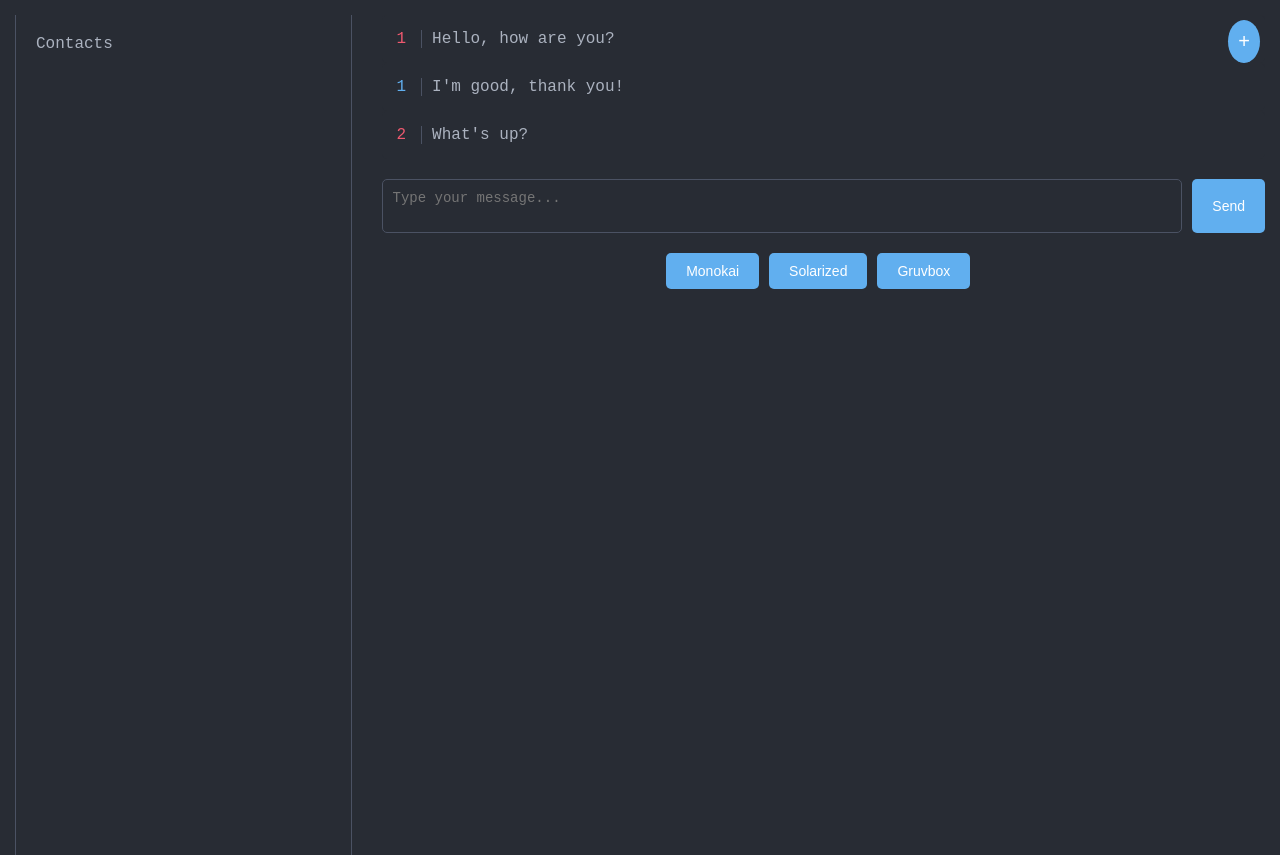
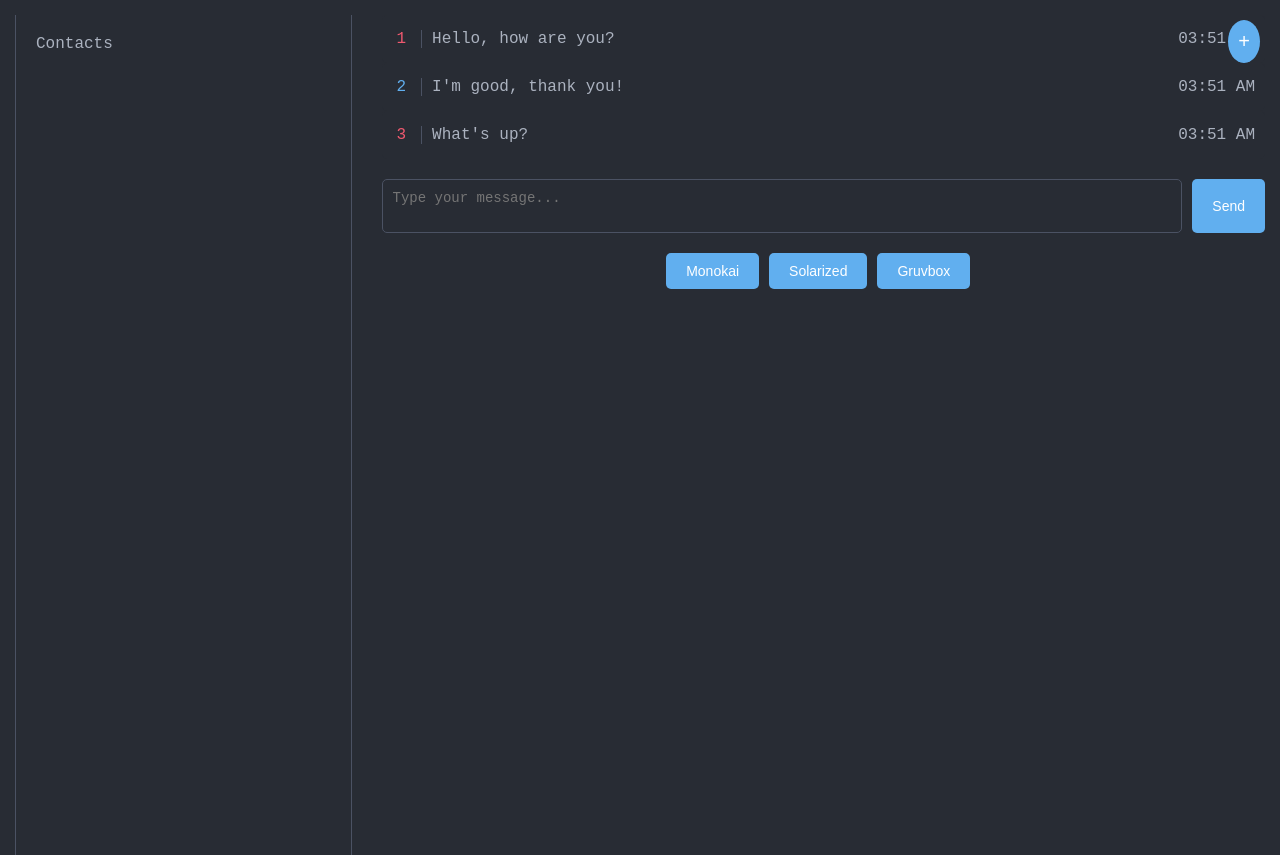
Before and after one commit to kryptokazz/VimChat, a plain HTML site: page index.html in a window 1280 px wide. Drawn offline with Linux system fonts and the light colour scheme.

Commit message:
added submit message and refactored code

```diff
--- a/index.html
+++ b/index.html
@@ -28,29 +28,12 @@
     </div>
 
     <div class="main">
-         <div class="chat-box" id="chatBox">
-<div class="message self">
-    <div class="message-content">
-        <div class="line-number self">1</div>
-        <div class="text">Hello, how are you?</div>
-    </div>
-</div>
-<div class="message">
-    <div class="message-content">
-        <div class="line-number other">1</div>
-        <div class="text">I'm good, thank you!</div>
-    </div>
-</div>
-<div class="message self">
-    <div class="message-content">
-        <div class="line-number self">2</div>
-        <div class="text">What's up?</div>
-    </div>
-</div>
-
+        <div class="chat-box" id="chatBox">
+            <!-- Messages will be added dynamically here -->
+        </div>
         <div class="input-container">
-            <textarea class="message-input" placeholder="Type your message..."></textarea>
-            <button class="send-button">Send</button>
+            <textarea id="messageInput" class="message-input" placeholder="Type your message..."></textarea>
+            <button id="sendButton" class="send-button">Send</button>
         </div>
         <div class="color-buttons">
             <button class="color-button" id="monokai">Monokai</button>
--- a/script.js
+++ b/script.js
@@ -5,6 +5,52 @@
     const addContactButton = document.getElementById('addContactButton');
     const addContactContainer = document.getElementById('addContactContainer');
     const revealAddContactButton = document.getElementById('revealAddContact');
+   const chatBox = document.getElementById('chatBox'); // Select the chat box element
+
+    // Initialize message count
+    let messageCount = 0;
+
+    function createMessage(isSelf, text) {
+        // Define constants for message structure elements
+        const messageDiv = document.createElement('div');
+        messageDiv.classList.add('message');
+
+        const messageContentDiv = document.createElement('div');
+        messageContentDiv.classList.add('message-content');
+
+        const lineNumberDiv = document.createElement('div');
+        lineNumberDiv.classList.add('line-number');
+
+        const textDiv = document.createElement('div');
+        textDiv.classList.add('text');
+        textDiv.textContent = text;
+
+        const placeholderDiv = document.createElement('div');
+        placeholderDiv.classList.add('placeholder');
+        placeholderDiv.textContent = new Date().toLocaleTimeString([], {hour: '2-digit', minute:'2-digit'});
+
+        // Increment message count and set it as the line number
+        messageCount++;
+        lineNumberDiv.textContent = messageCount;
+
+        // Customize elements according to parameters
+        messageDiv.classList.add(isSelf ? 'self' : 'other');
+        lineNumberDiv.classList.add(isSelf ? 'self' : 'other');
+
+        // Append the elements to each other to form the structure
+        messageContentDiv.appendChild(lineNumberDiv);
+        messageContentDiv.appendChild(textDiv);
+        messageContentDiv.appendChild(placeholderDiv); // Append placeholder div
+        messageDiv.appendChild(messageContentDiv);
+
+        // Append the new message to the chat box before the input-container div
+        chatBox.appendChild(messageDiv);
+    }
+
+    // Example usage:
+    createMessage(true, "Hello, how are you?"); // Self message
+    createMessage(false, "I'm good, thank you!"); // Other person's message
+    createMessage(true, "What's up?"); // Self message
 
     revealAddContactButton.addEventListener('click', toggleAddContactContainer);
     contactsHeader.addEventListener('click', toggleContactDetails);
@@ -59,4 +105,16 @@
             newContactNameInput.value = '';
         }
     }
+
+    // Function to handle adding a new message
+    function addNewMessage() {
+        const messageText = document.querySelector('.message-input').value.trim();
+        if (messageText !== '') {
+            createMessage(true, messageText); // Assuming it's a self message, change as needed
+            document.querySelector('.message-input').value = ''; // Clear the message input after adding the message
+        }
+    }
+
+    // Attach event listener to the send button to add a new message
+    document.querySelector('.send-button').addEventListener('click', addNewMessage);
 });
```
